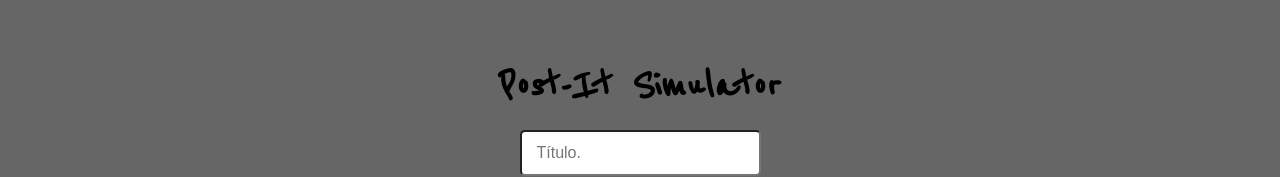
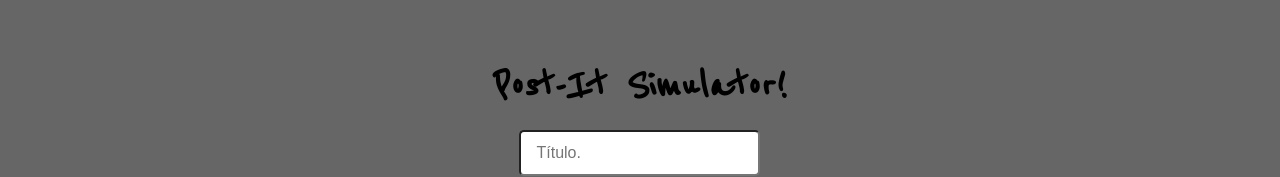
Before and after one commit to renkorz/evaluacion3-iz, a React (Create React App) app: page / in a window 1280 px wide. Shown: the top 177 px of the page. Built offline with nearby package versions, Linux system fonts and the light colour scheme.

Commit message:
Cambio de .js a .jsx

```diff
--- a/src/App.js
+++ b/src/App.jsx
@@ -23,7 +23,7 @@ function App() {
   return (
     <>
     <div className="app-container">
-      <h1>Post-It Simulator</h1>
+      <h1>Post-It Simulator!</h1>
       <Formulariopostit agregarPostit={agregarPostit} />
       <div className="postits-grid">
         {postits.map(postit => (
```
